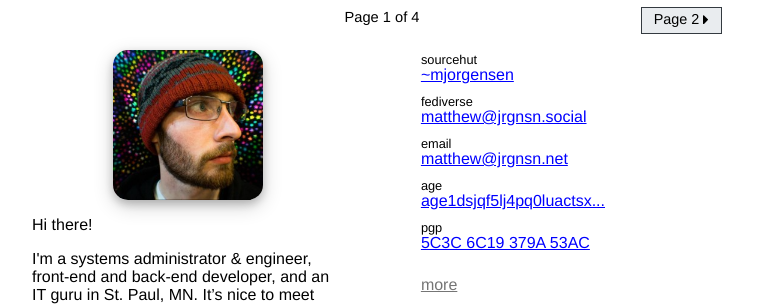
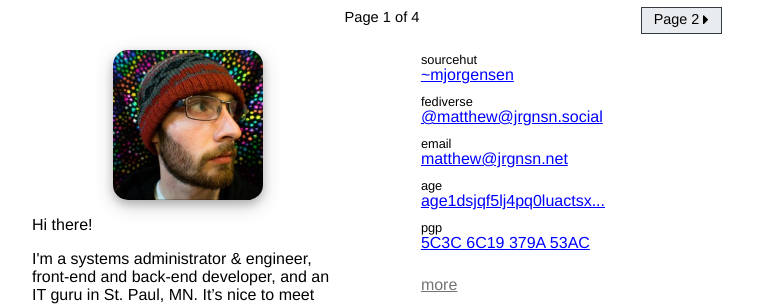
Before and after one commit to prplecake/jrgnsn.net, a Jekyll site: the page built from index.html, in a window 1280 px wide. Shown: the part 693-999 px from the top of the page, without its empty margins (258-1021 px from the left). Built offline with Jekyll 4.4.1, drawn with Linux system fonts in a browser that asks for light colours; the list of posts is cut into pages by our own code.

Commit message:
Prepend `@` to fediverse handle
To make it look less like than email address.

```diff
--- a/_includes/widget-external-links.html
+++ b/_includes/widget-external-links.html
@@ -5,7 +5,7 @@
   </p>
   <p>
     <span class="context">fediverse</span>
-    <a rel="me" href="https://jrgnsn.social/matthew">matthew@jrgnsn.social</a>
+    <a rel="me" href="https://jrgnsn.social/matthew">@matthew@jrgnsn.social</a>
   </p>
   <p>
     <span class="context">email</span>
```
